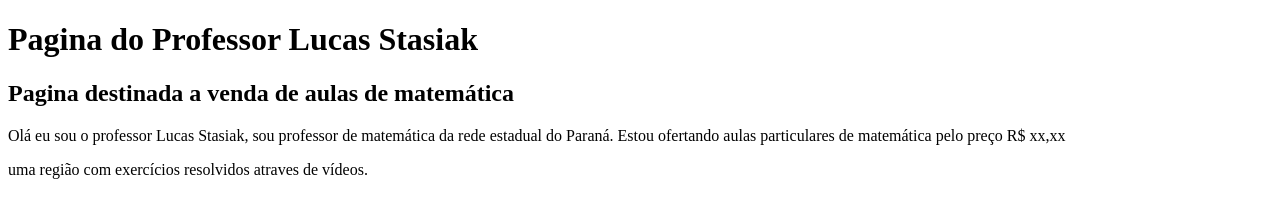
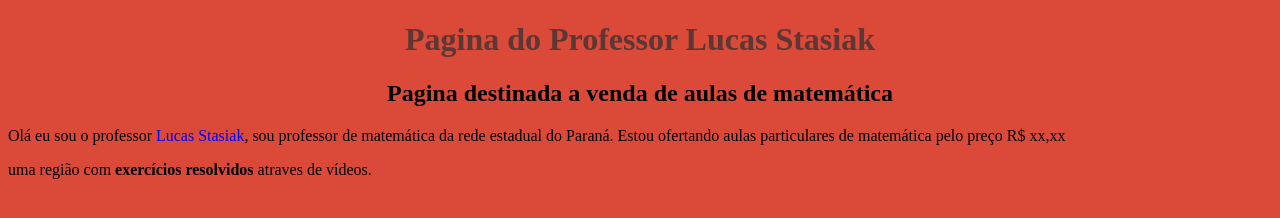
Before and after one commit to StasiakLucas/GE-ProgEM-TurmaX, a plain HTML site: page index.html in a window 1280 px wide. Drawn offline with Linux system fonts and the light colour scheme.

Commit message:
Atualizando o projeto

```diff
--- a/index.html
+++ b/index.html
@@ -5,15 +5,15 @@
     <meta http-equiv='X-UA-Compatible' content='IE=edge'>
     <title>Page Title</title>
     <meta name='viewport' content='width=device-width, initial-scale=1'>
-    <link rel='stylesheet' type='text/css' media='screen' href='main.css'>
-    <script src='main.js'></script>
+    <link rel="stylesheet" href="style.css">
+
 </head>
 <body>
     <h1>Pagina do Professor Lucas Stasiak</h1>
 
     <h2>Pagina destinada a venda de aulas de matemática</h2>
 
-    <p>Olá eu sou o professor Lucas Stasiak, sou professor de matemática da rede estadual do Paraná. Estou ofertando aulas particulares de matemática pelo preço R$ xx,xx</p>
-    <p>uma região com exercícios resolvidos atraves de vídeos.</p>
+    <p>Olá eu sou o professor <span>Lucas Stasiak</span>, sou professor de matemática da rede estadual do Paraná. Estou ofertando aulas particulares de matemática pelo preço R$ xx,xx</p>
+    <p>uma região com <strong>exercícios resolvidos</strong> atraves de vídeos.</p>
 </body>
 </html>
--- /dev/null
+++ b/style.css
@@ -0,0 +1,19 @@
+body {
+    background-color:#DB4939;
+}
+
+h1 {
+    text-align: center;
+    color: #5C3733;
+}
+
+h2 {
+    text-align: center;
+}
+strong {
+    color:
+}
+
+span {
+    color: blue;
+}
```
